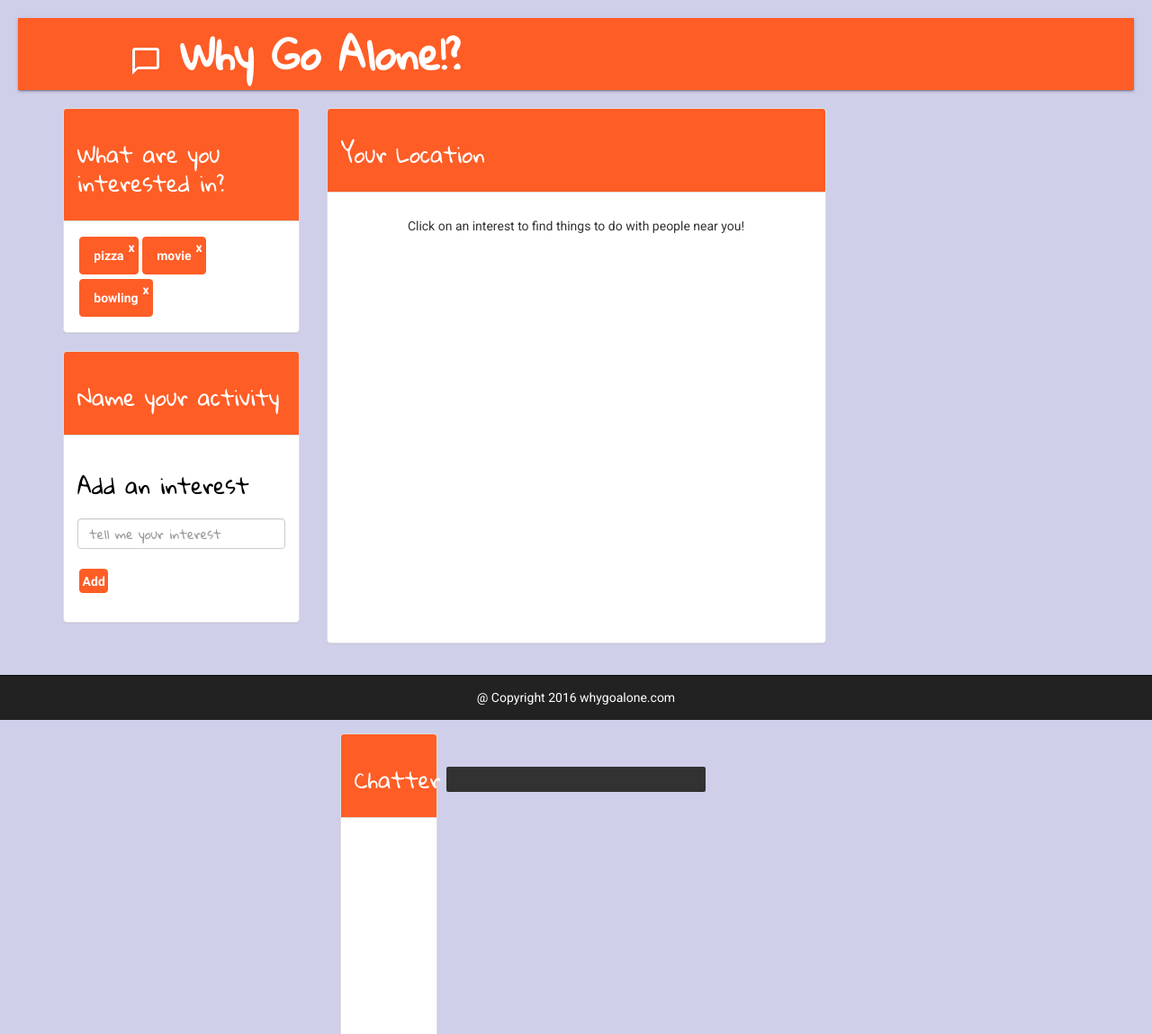
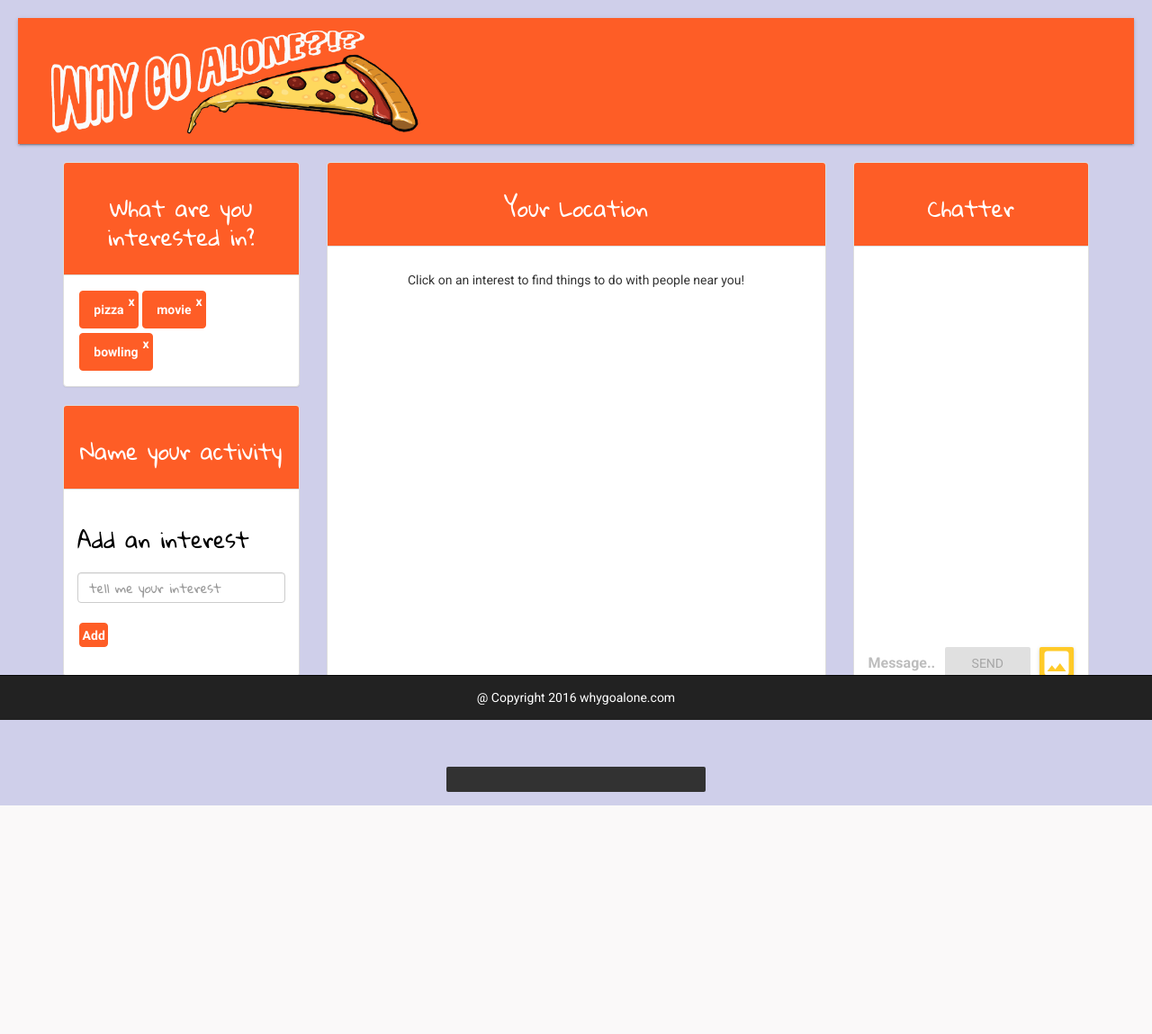
Before and after one commit to antoniojgage/Why_Go_Alone, a PHP site: page /index.html in a window 1280 px wide. Shown: the top 1149 px of the page at 90% size. After the commit the page ends 895 px from the top, so only its background shows below. Run offline with PHP 8.4, Linux system fonts and the light colour scheme; some libraries are stand-ins or nearby versions; some web fonts are replaced.

Commit message:
added logo, and fixed others

```diff
--- a/assets/css/style.css
+++ b/assets/css/style.css
@@ -11,6 +11,11 @@
 	border-color: #cfcfea;
 }
 
+#pizzaImg{
+	height: 60%;
+	width: 60%;
+
+}
 #addInterest
 {
 	background-color: #fe5d26;
@@ -21,10 +26,11 @@
 .mdl-layout__header{
 	background-color: #fe5d26;
 	color: white;
+	height: 140px;
 }
 
 #user-container{
-	margin: 20px;
+	margin: 50px;
 }
 #map{
 	height: 500px;
@@ -57,6 +63,7 @@ h4{
 }
 #headingArea{
 	background-color: #fe5d26;
+	text-align: center;
 }
 
 p {
@@ -74,10 +81,9 @@ p {
 #panelBox{
 	margin-bottom: 100px;
 }
-
-/*.panel-default{
-	margin-bottom: 50px;
-}*/
+#logoArea{
+	max-width: 3000px;
+}
 
 footer{
 	text-align: center;
--- a/index.html
+++ b/index.html
@@ -51,9 +51,9 @@
     <!--  <div class="demo-layout mdl-layout mdl-js-layout mdl-layout--fixed-header"> -->
     <!-- Header section containing logo -->
     <header class="mdl-layout__header">
-        <div class="mdl-cell mdl-cell--12-col mdl-cell--12-col-tablet mdl-grid">
+        <div class="mdl-cell mdl-cell--12-col mdl-cell--12-col-tablet mdl-grid" id="logoArea">
             <div class="mdl-layout__header-row mdl-cell mdl-cell--12-col mdl-cell--12-col-tablet mdl-cell--12-col-desktop">
-                <h2><i class="material-icons">chat_bubble_outline</i> Why Go Alone!?</h2>
+                <h2><img id="pizzaImg" src="assets/images/pizzalogo.png"></h2>
             </div>
             <div id="user-container">
                 <div hidden id="user-pic"></div>
@@ -111,6 +111,7 @@
                         </div>
                 </div>
             </div>
+            </div>
             <!-- end of map -->
             <div class="col-sm-3">
                 <div class="panel panel-default" id="panelBox">
```
Also changed, not shown: assets/images/pizzalogo.png (added).
